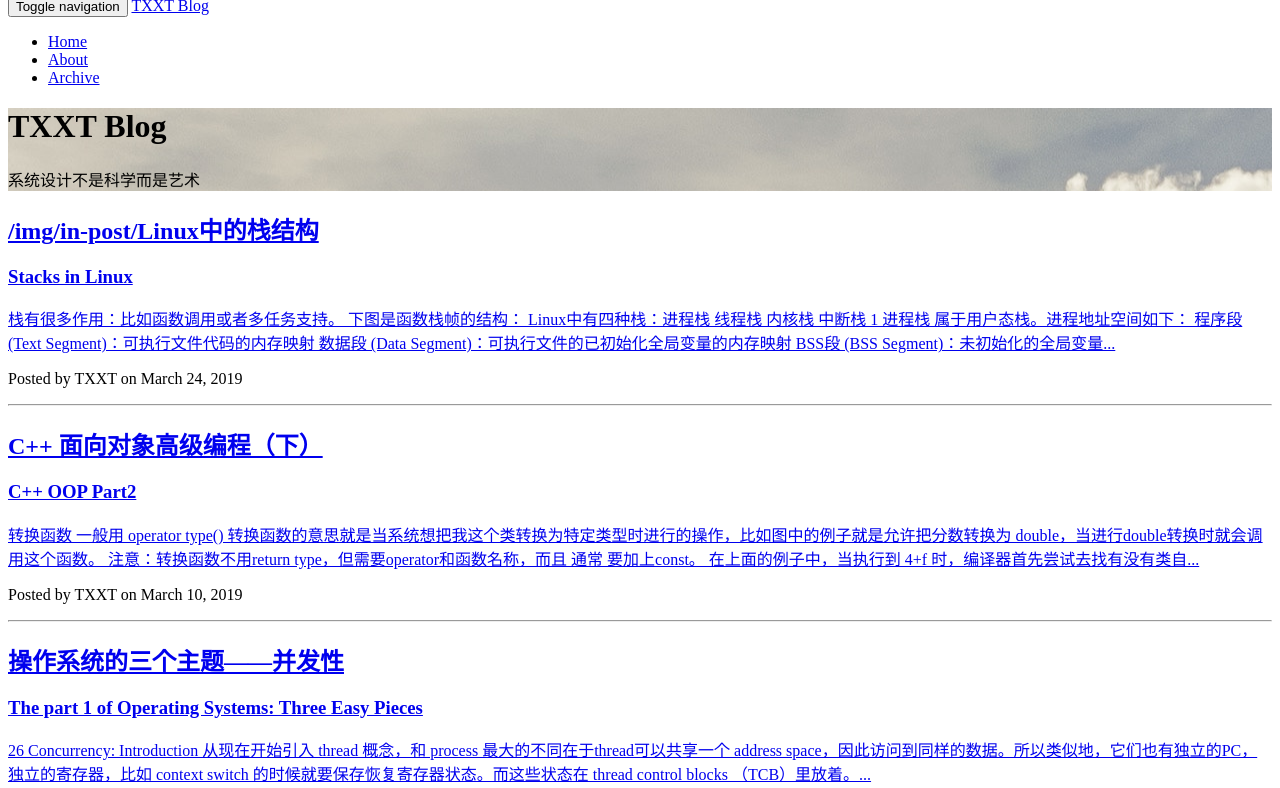
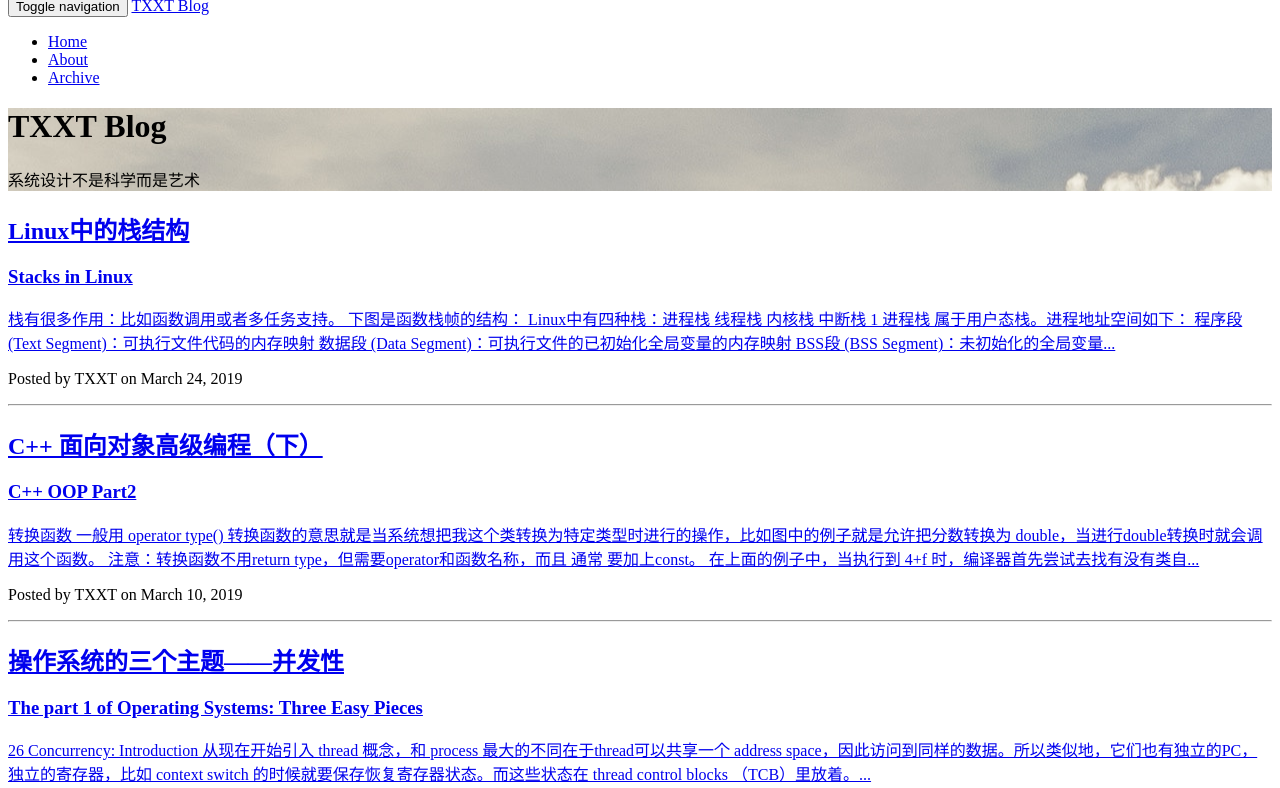
Before and after one commit to hunterlxt/hunterlxt.github.io.backup, a Jekyll site: the page built from index.html, in a window 1280 px wide and 900 px high, cut to the strip 112-900 px from the top of the window. Built offline with Jekyll 4.4.1, drawn with Linux system fonts in a browser that asks for light colours; the list of posts is cut into pages by our own code; comment, search, counter and statistics services are not loaded.

Commit message:
Update 2019-03-24-Linux-Stack.md

```diff
--- a/_posts/2019-03-24-Linux-Stack.md
+++ b/_posts/2019-03-24-Linux-Stack.md
@@ -1,6 +1,6 @@
 ---
 layout:     post
-title:      "/img/in-post/Linux中的栈结构"
+title:      "Linux中的栈结构"
 subtitle:   "Stacks in Linux"
 date:       2019-03-24
 author:     "TXXT"
```
